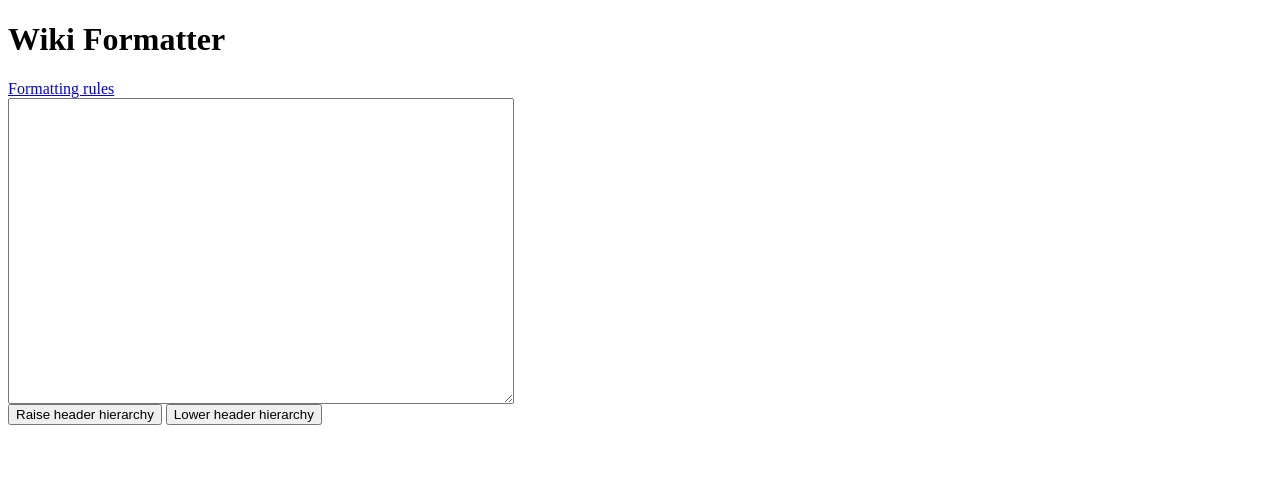
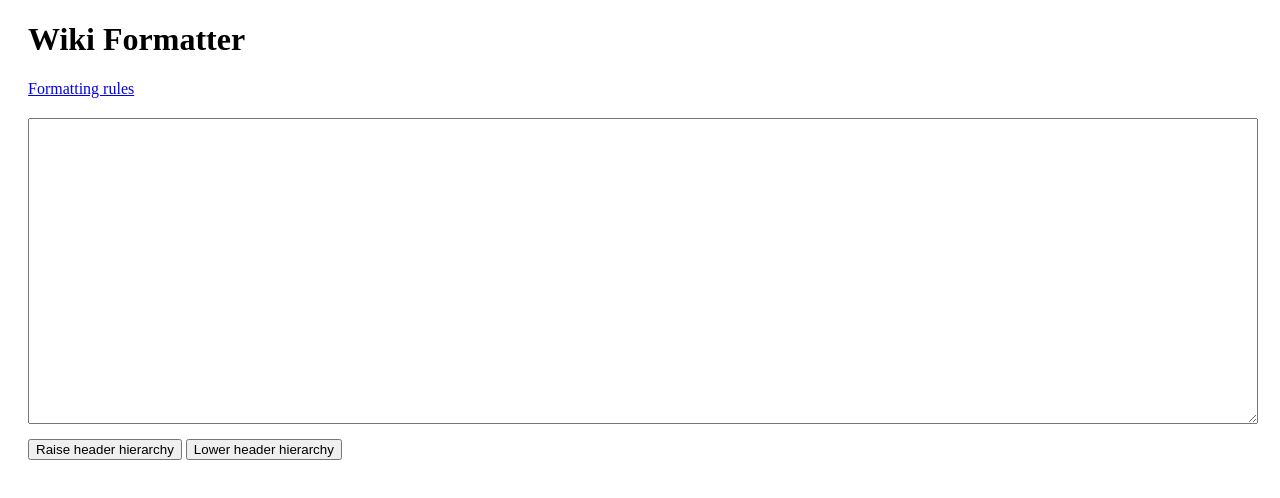
Before and after one commit to jclaw/wiki_formatter, a website: page index.html in a window 1280 px wide. Drawn offline with nearby package versions, Linux system fonts and the light colour scheme.

Commit message:
minor modifications

```diff
--- a/script.js
+++ b/script.js
@@ -21,10 +21,6 @@ $(document).ready(function() {
 		var input = $('#wikiText').val();
 		var inputLines = input.split('\n');
 		var output = '';
-		// if (matches.length == 0) {
-		// 	matches = Array(inputLines.length).fill(0);
-		// }
-		// console.log(matches);
 
 		for (var i = 0; i < inputLines.length; i++) {
 			var line = inputLines[i];
@@ -33,7 +29,6 @@ $(document).ready(function() {
 			var regex = new RegExp('(^=+)([^=]*)(=+$)');
 			var n = line.replace(regex, function(match, p1, p2, p3, offset, string) {
 				if (p1 === p3) {
-					// matches[i] = 1;
 					if (operation == 'raise') {
 						if (p1.length == 1) {
 							return [p1, p2, p3].join('');
--- a/style.css
+++ b/style.css
@@ -1,9 +1,18 @@
+.header {
+	padding: 0 20px;
+}
+.content {
+	padding: 20px;
+}
+
 .textbody {
 	font-size: 1em;
 	height: 300px;
-	width: 500px;
+	width: 100%;
+	/*margin: 20px;*/
 	/*border: 1px solid initial;*/
 	display: block;
+	margin-bottom: 15px;
 }
 
 .textbody[readonly]:focus {
```
Also changed, not shown: index.html (+0 -1 lines).
